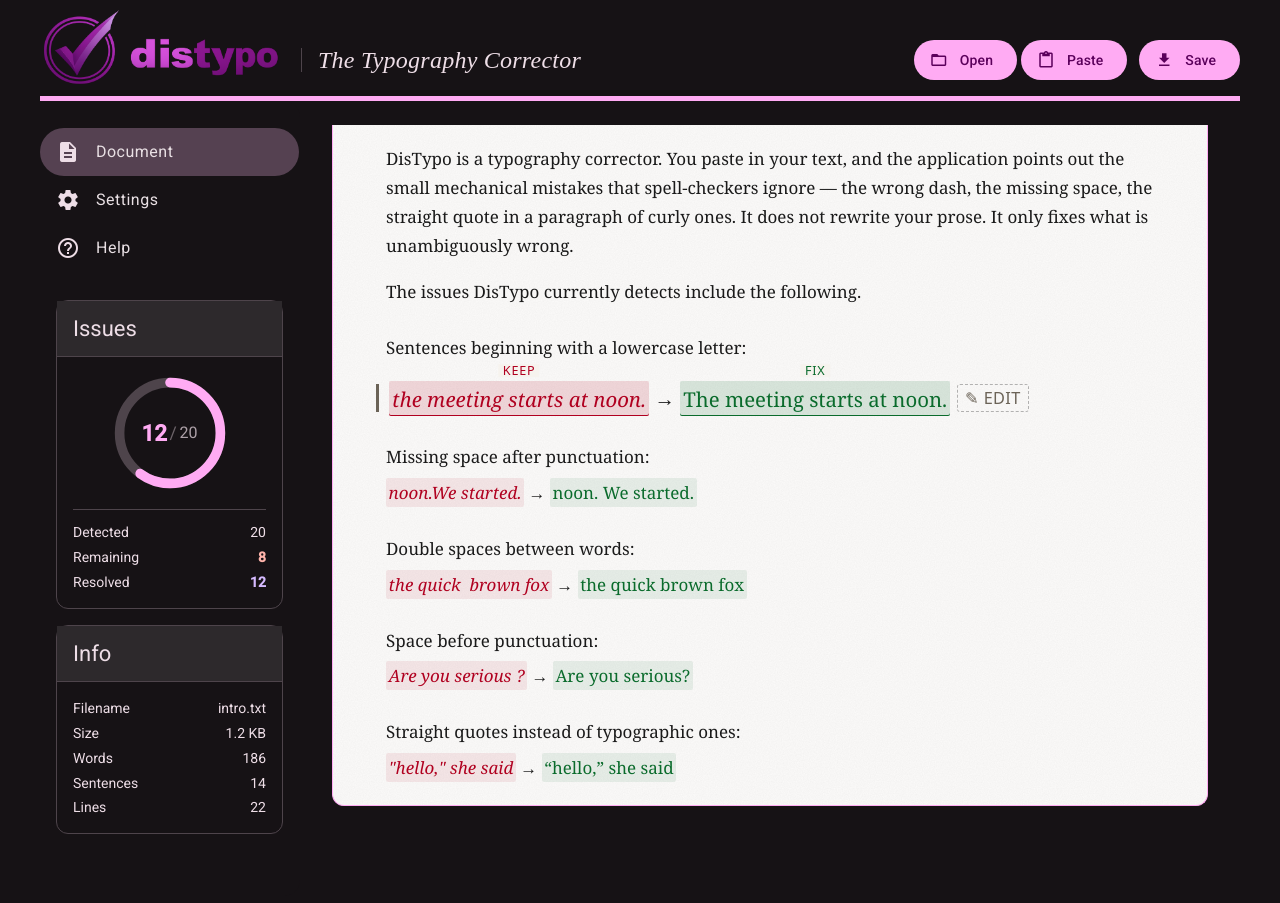
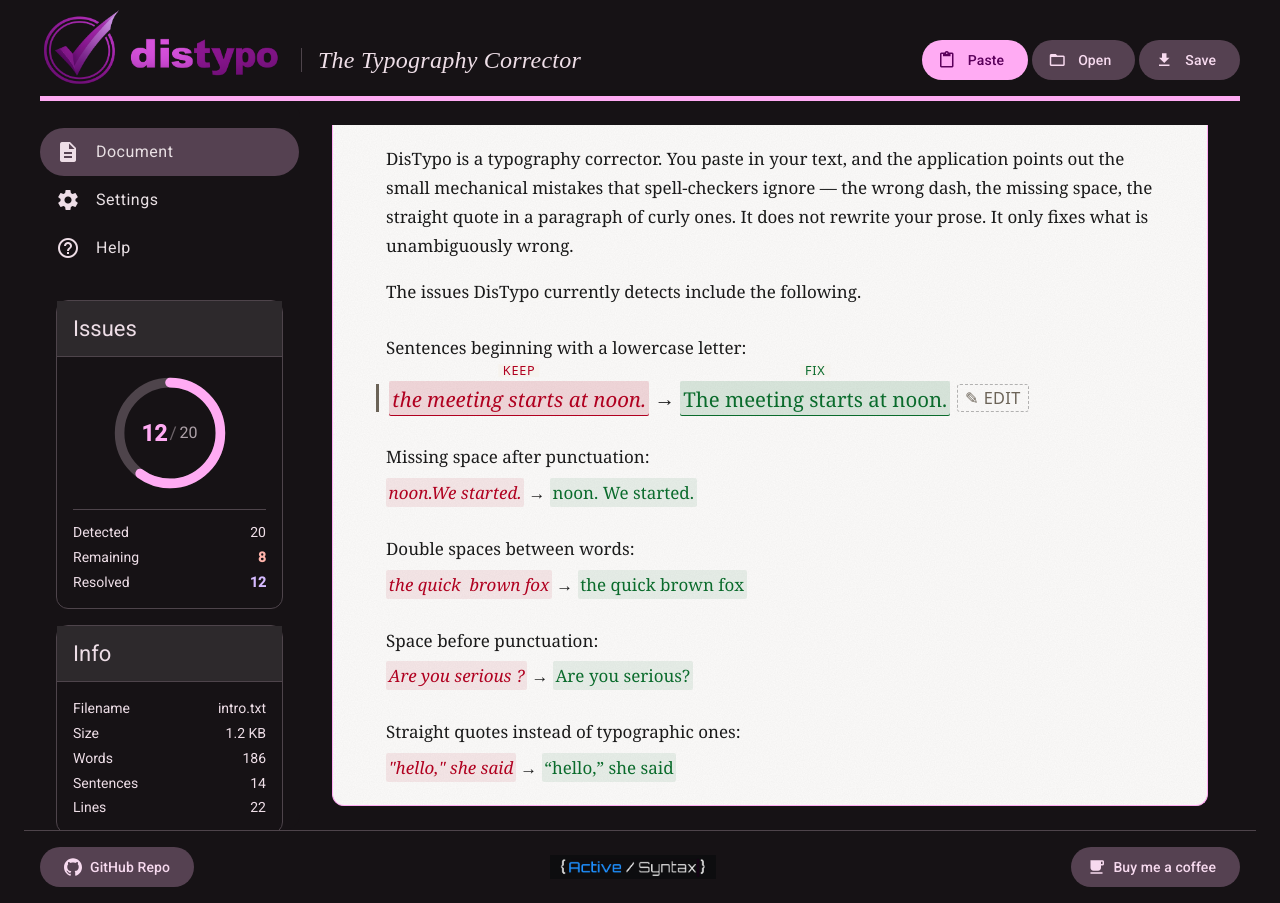
Before and after one commit to activesyntax/distypo, an Angular app in the folder distypo-app/: page / in a window 1280 px wide. Built offline with nearby package versions, Linux system fonts and the light colour scheme.

Commit message:
header and footer design

```diff
--- a/distypo-app/src/app/app.html
+++ b/distypo-app/src/app/app.html
@@ -1,6 +1,7 @@
-<app-header></app-header>
+<app-header />
 <main>
-  <app-workspace></app-workspace>
+  <app-workspace />
 </main>
+<app-footer />
 
 <router-outlet />
--- a/distypo-app/src/app/app.ts
+++ b/distypo-app/src/app/app.ts
@@ -2,10 +2,11 @@
 import { RouterOutlet } from '@angular/router';
 import { Workspace } from './workspace/workspace';
 import { Header } from './header/header'
+import { Footer } from '@app/footer/footer'
 
 @Component({
   selector: 'app-root',
-  imports: [RouterOutlet, Header, Workspace],
+  imports: [RouterOutlet, Header, Workspace, Footer],
   templateUrl: './app.html',
   styleUrl: './app.scss'
 })
--- /dev/null
+++ b/distypo-app/src/app/footer/footer.html
@@ -0,0 +1,30 @@
+<footer class="app-footer">
+  <div class="app-footer__inner">
+
+    <a matButton="tonal" href="https://github.com/your-org/distypo" target="_blank" rel="noopener noreferrer"
+      class="app-footer__donate">
+      <svg matButtonIcon class="app-footer__github-icon" viewBox="0 0 24 24" aria-hidden="true">
+        <path
+          d="M12 .297c-6.63 0-12 5.373-12 12 0 5.303 3.438 9.8 8.205 11.385.6.113.82-.258.82-.577 0-.285-.01-1.04-.015-2.04-3.338.724-4.042-1.61-4.042-1.61C4.422 18.07 3.633 17.7 3.633 17.7c-1.087-.744.084-.729.084-.729 1.205.084 1.838 1.236 1.838 1.236 1.07 1.835 2.809 1.305 3.495.998.108-.776.417-1.305.76-1.605-2.665-.3-5.466-1.332-5.466-5.93 0-1.31.465-2.38 1.235-3.22-.135-.303-.54-1.523.105-3.176 0 0 1.005-.322 3.3 1.23.96-.267 1.98-.399 3-.405 1.02.006 2.04.138 3 .405 2.28-1.552 3.285-1.23 3.285-1.23.645 1.653.24 2.873.12 3.176.765.84 1.23 1.91 1.23 3.22 0 4.61-2.805 5.625-5.475 5.92.42.36.81 1.096.81 2.22 0 1.606-.015 2.896-.015 3.286 0 .315.21.69.825.57C20.565 22.092 24 17.592 24 12.297c0-6.627-5.373-12-12-12" />
+      </svg>
+      <span>GitHub Repo</span>
+    </a>
+
+    <div class="app-footer__credit">
+      <!-- <span class="app-footer__credit-text"> -->
+      <!--   Credits: -->
+      <!--   <!-- <a href="https://activesyntax.net" target="_blank" rel="noopener noreferrer">ActiveSyntax.net</a> -->
+      <!-- </span> -->
+      <a class="app-footer__credit-logo-link" href="https://activesyntax.net" target="_blank" rel="noopener noreferrer"
+        aria-label="ActiveSyntax.net">
+        <img src="assets/img/activesyntax-logo.png" alt="" class="app-footer__credit-logo" />
+      </a>
+    </div>
+
+    <a matButton="tonal" href="https://buymeacoffee.com/your-name" target="_blank" rel="noopener noreferrer"
+      class="app-footer__donate">
+      <mat-icon>local_cafe</mat-icon>
+      <span>Buy me a coffee</span>
+    </a>
+  </div>
+</footer>
--- /dev/null
+++ b/distypo-app/src/app/footer/footer.scss
@@ -0,0 +1,73 @@
+.app-footer {
+  width: 100%;
+  max-width: 1200px;
+  margin: 0 auto;
+  padding: 1rem 1rem;          // matches header
+  border-top: 1px solid var(--mat-sys-outline-variant);
+  background: var(--mat-sys-surface);
+  color: var(--mat-sys-on-surface-variant);
+
+  &__inner {
+    display: flex;
+    align-items: center;
+    justify-content: space-between;
+    gap: 1rem;
+    flex-wrap: wrap;
+    font-size: 0.875rem;
+  }
+
+  &__github {
+    width: 1.125rem;
+    height: 1.125rem;
+    fill: currentColor;
+    margin-right: 0.5rem;
+    vertical-align: -0.2em;
+  }
+
+  &__github-icon {
+    width: 1.125rem;
+    height: 1.125rem;
+    fill: currentColor;
+    margin-right: 0.5rem;
+  }
+
+  &__credit {
+    display: flex;
+    flex-direction: column;
+    align-items: center;
+    gap: 0.375rem;
+    text-align: center;
+  }
+
+  &__credit-text a {
+    color: var(--mat-sys-primary);
+    text-decoration: none;
+
+    &:hover { text-decoration: underline; }
+  }
+
+  &__credit-logo-link {
+    display: inline-flex;
+    border-radius: 4px;
+
+    &:focus-visible {
+      outline: 2px solid var(--mat-sys-primary);
+      outline-offset: 2px;
+    }
+  }
+
+  &__credit-logo {
+    display: block;
+    height: 1.5rem;   // adjust to taste — 1.25rem to 2rem range works
+    width: auto;
+    object-fit: contain;
+  }
+}
+
+@media (max-width: 600px) {
+  .app-footer__inner {
+    flex-direction: column;
+    gap: 0.5rem;
+    justify-content: center;
+  }
+}
--- a/distypo-app/src/app/header/header.html
+++ b/distypo-app/src/app/header/header.html
@@ -7,15 +7,15 @@
     <span class="app-header__tagline">The Typography Corrector</span>
 
     <nav class="app-header__actions" aria-label="Document actions">
-      <button matButton="filled" type="button" aria-label="Open file">
-        <mat-icon>folder_open</mat-icon>
-        <span class="app-header__action-label">Open</span>
-      </button>
       <button matButton="filled" aria-label="Paste text">
         <mat-icon>content_paste</mat-icon>
         <span class="app-header__action-label">Paste</span>
       </button>
-      <button matButton="filled" class="app-header__save" aria-label="Save file">
+      <button matButton="tonal" type="button" aria-label="Open file">
+        <mat-icon>folder_open</mat-icon>
+        <span class="app-header__action-label">Open</span>
+      </button>
+      <button matButton="tonal" class="app-header__save" aria-label="Save file">
         <mat-icon>download</mat-icon>
         <span class="app-header__action-label">Save</span>
       </button>
--- a/distypo-app/src/app/header/header.scss
+++ b/distypo-app/src/app/header/header.scss
@@ -72,9 +72,6 @@
   }
 
 
-  &__save {
-    margin-left: 0.5rem;  // group separator: Open + Paste | Save
-  }
 }
 @media (max-width: 600px) {
   .app-header__tagline       { display: none; }
--- a/distypo-app/src/app/workspace/workspace.scss
+++ b/distypo-app/src/app/workspace/workspace.scss
@@ -5,7 +5,7 @@
 
 .workspace {
   height: 100%;
-  min-height: 100dvh;
+  min-height: 80dvh;
   background: transparent;
   border-top: 5px solid var(--mat-sys-primary);
 
```
Also changed, not shown: distypo-app/src/app/footer/footer.ts (added, +11 -0 lines), distypo-app/public/assets/img/activesyntax-logo.png (added), 1 other file (tests, documents, lock files or other folders).
